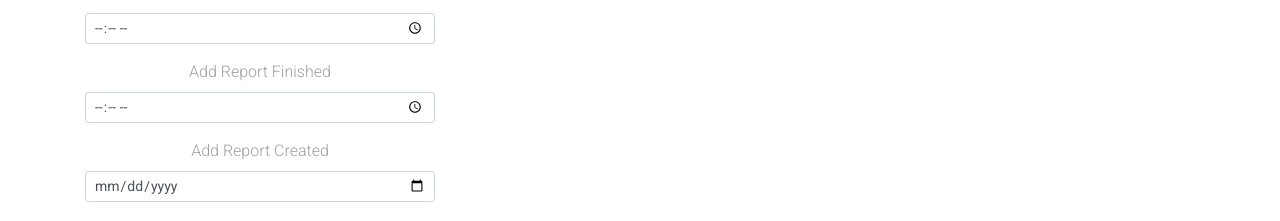
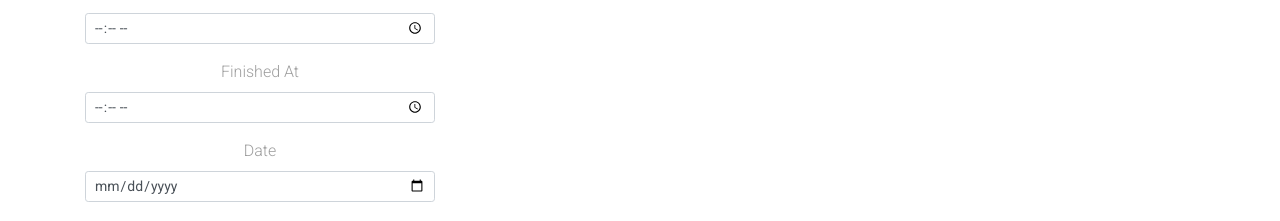
Before and after one commit to FilipRebizant/company_manager, a React (Create React App) app in the folder Frontend/: page /commission/1 in a window 1280 px wide. Shown: the part 303-524 px from the top of the page. Built offline with nearby package versions, Linux system fonts and the light colour scheme; no server answers.

Commit message:
added composer lock

```diff
--- a/Frontend/src/_modules/ReportSection/AddDayReport/AddDayReport.js
+++ b/Frontend/src/_modules/ReportSection/AddDayReport/AddDayReport.js
@@ -179,13 +179,13 @@ class AddDayReport extends Component {
                 </div>
 
                 <div className="form-group">
-                    <Label for="addReportFinished"/>
-                    <Input type="time" id="addReportFinished" name="finishedAt" value={this.state.finishedAt} onChange={this.handleChange} />
+                    <Label for="finishedAt"/>
+                    <Input type="time" id="finishedAt" name="finishedAt" value={this.state.finishedAt} onChange={this.handleChange} />
                 </div>
 
                 <div className="form-group">
-                    <Label for="addReportCreated"/>
-                    <Input type="date" id="addReportCreated" name="createdAt" value={this.state.createdAt} onChange={this.handleChange} />
+                    <Label for="Date"/>
+                    <Input type="date" id="Date" name="createdAt" value={this.state.createdAt} onChange={this.handleChange} />
                 </div>
 
                 <div className="form-group">
```
Also changed, not shown: 2 other files (tests, documents, lock files or other folders).
